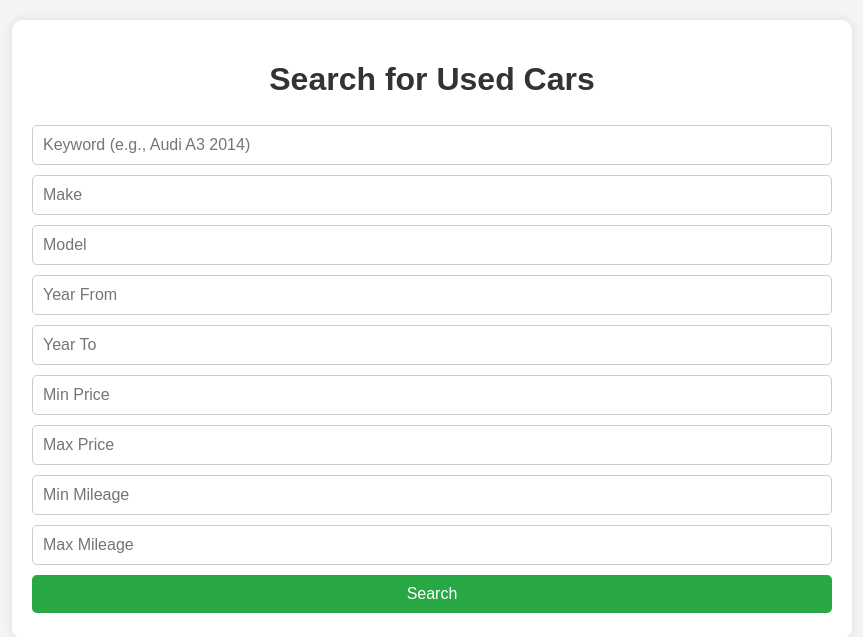
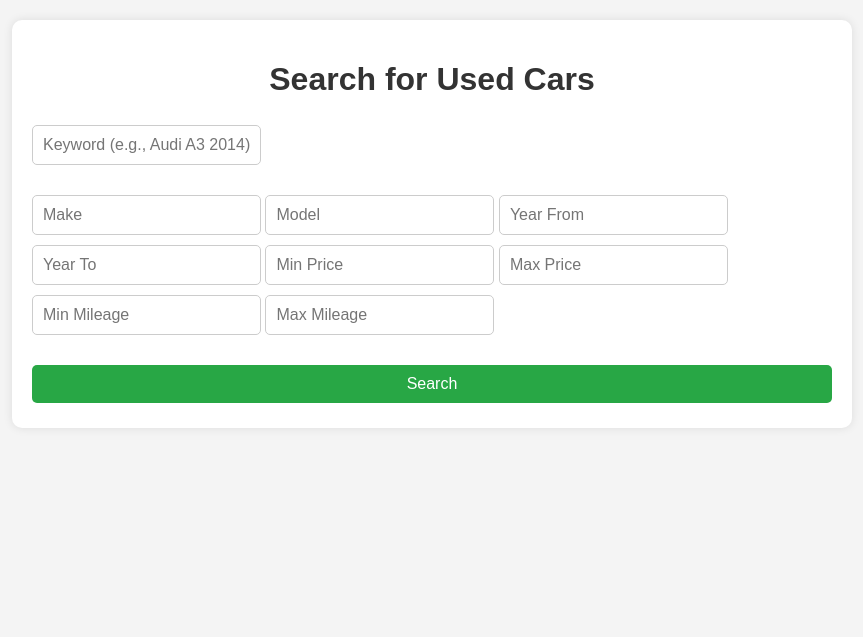
Before and after one commit to sharmalakshay/sunmotors_sbt_api, a Flask app: page / in a window 1280 px wide. Shown: the top 637 px of the page, without its empty margins (208-1071 px from the left). Run offline with Flask 3, Linux system fonts and the light colour scheme.

Commit message:
Refactor search form layout and enhance user interaction by grouping input fields; disable details inputs based on keyword input

```diff
--- a/templates/index.html
+++ b/templates/index.html
@@ -71,6 +71,13 @@
             border-radius: 5px;
             overflow-x: auto;
         }
+        .keyword-section, .details-section {
+            margin-bottom: 20px;
+        }
+        .details-section input:disabled {
+            background-color: #e9ecef;
+            cursor: not-allowed;
+        }
     </style>
 </head>
 <body>
@@ -78,15 +85,19 @@
 <div class="container">
     <h1>Search for Used Cars</h1>
     <form method="POST">
-        <input type="text" name="keyword" placeholder="Keyword (e.g., Audi A3 2014)" value="{{ request.form.keyword }}">
-        <input type="text" name="make" placeholder="Make" value="{{ request.form.make }}">
-        <input type="text" name="model" placeholder="Model" value="{{ request.form.model }}">
-        <input type="number" name="year_from" placeholder="Year From" value="{{ request.form.year_from }}">
-        <input type="number" name="year_to" placeholder="Year To" value="{{ request.form.year_to }}">
-        <input type="number" name="price_from" placeholder="Min Price" value="{{ request.form.price_from }}">
-        <input type="number" name="price_to" placeholder="Max Price" value="{{ request.form.price_to }}">
-        <input type="number" name="mileage_from" placeholder="Min Mileage" value="{{ request.form.mileage_from }}">
-        <input type="number" name="mileage_to" placeholder="Max Mileage" value="{{ request.form.mileage_to }}">
+        <div class="keyword-section">
+            <input type="text" id="keyword" name="keyword" placeholder="Keyword (e.g., Audi A3 2014)" value="{{ request.form.get('keyword', '') }}">
+        </div>
+        <div class="details-section">
+            <input type="text" id="make" name="make" placeholder="Make" value="{{ request.form.get('make', '') }}">
+            <input type="text" id="model" name="model" placeholder="Model" value="{{ request.form.get('model', '') }}">
+            <input type="number" id="year_from" name="year_from" placeholder="Year From" value="{{ request.form.get('year_from', '') }}">
+            <input type="number" id="year_to" name="year_to" placeholder="Year To" value="{{ request.form.get('year_to', '') }}">
+            <input type="number" id="price_from" name="price_from" placeholder="Min Price" value="{{ request.form.get('price_from', '') }}">
+            <input type="number" id="price_to" name="price_to" placeholder="Max Price" value="{{ request.form.get('price_to', '') }}">
+            <input type="number" id="mileage_from" name="mileage_from" placeholder="Min Mileage" value="{{ request.form.get('mileage_from', '') }}">
+            <input type="number" id="mileage_to" name="mileage_to" placeholder="Max Mileage" value="{{ request.form.get('mileage_to', '') }}">
+        </div>
         <button type="submit">Search</button>
         {% if search_performed %}
         <button type="button" id="exportButton">Export Results</button>
@@ -118,6 +129,13 @@
 </div>
 
 <script>
+    document.getElementById('keyword').addEventListener('input', function() {
+        const isKeywordFilled = this.value.trim().length > 0;
+        document.querySelectorAll('.details-section input').forEach(input => {
+            input.disabled = isKeywordFilled;
+        });
+    });
+
     document.getElementById('exportButton')?.addEventListener('click', function() {
         const cars = {{ cars|tojson }};
         if (cars.length === 0) {
```
